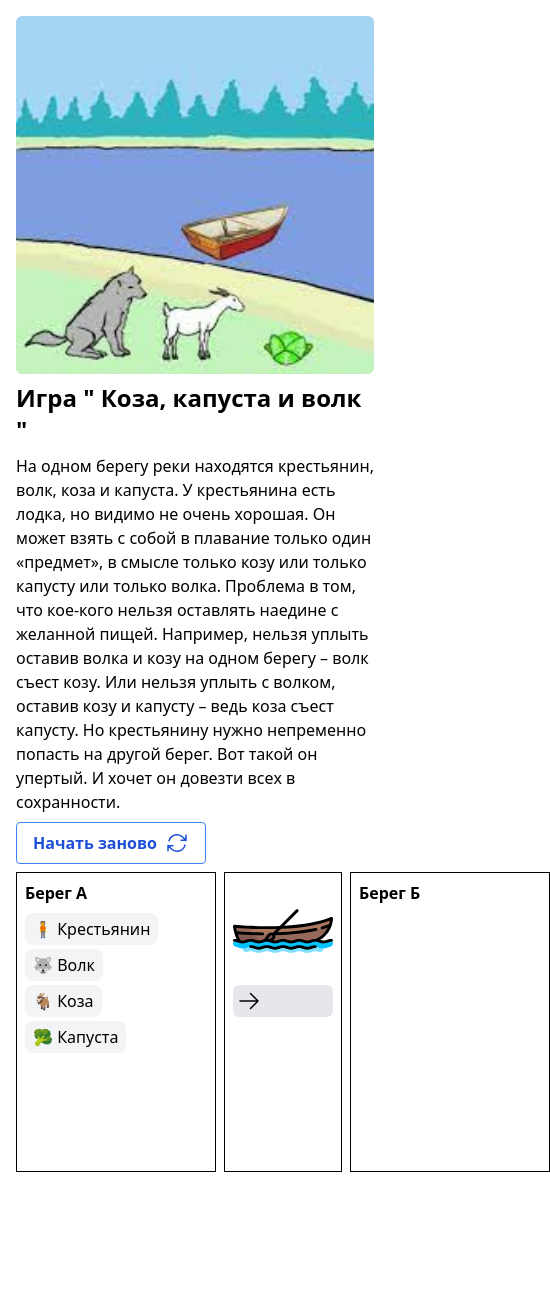
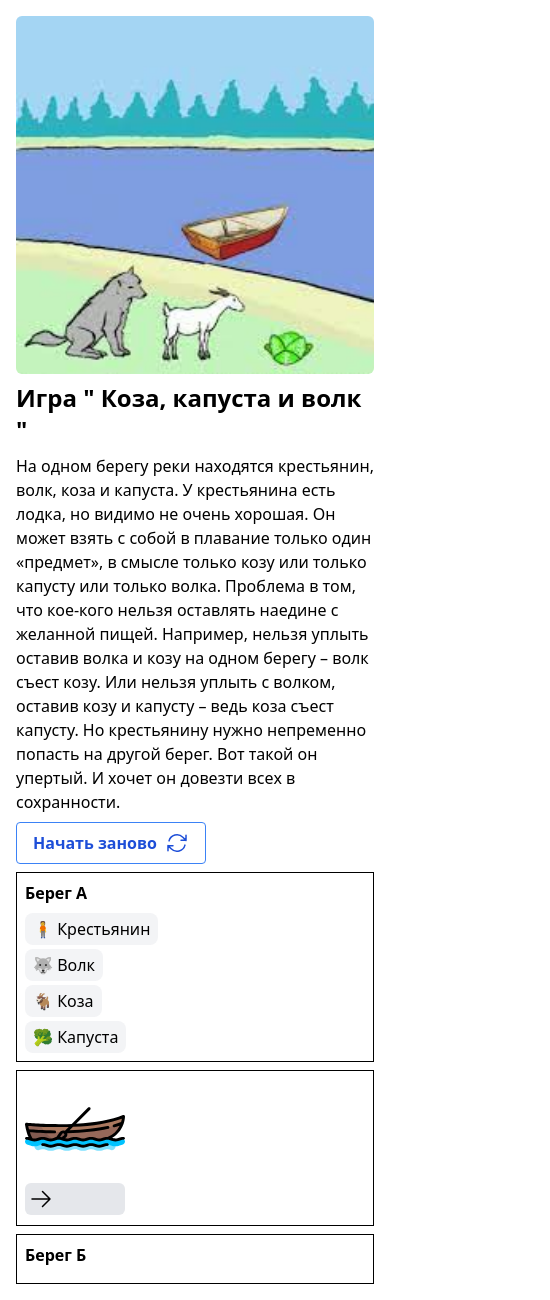
Before and after one commit to webdiller/wolf-goat-cabbage-game, a Next.js app: page / in a window 390 px wide. Shown: the whole page, 550 px wide, since content can reach past the window. Before the commit the page ends 1188 px from the top, so only its background shows below. Built offline with nearby package versions, Linux system fonts and the light colour scheme.

Commit message:
feat: add mobile ui/ux

```diff
--- a/src/pages/index.tsx
+++ b/src/pages/index.tsx
@@ -22,7 +22,7 @@ interface Entity {
   title: string;
   icon: string;
   match: string[];
-  errorMessage?: string
+  errorMessage?: string;
 }
 
 type Stage = "stop" | "sail";
@@ -263,9 +263,9 @@ export default function Home() {
             />
           </svg>
         </button>
-        <div className="min-h-[300px] flex gap-2">
+        <div className="min-h-[300px] flex md:flex-row flex-col gap-2">
           <div
-            className={clsx("border-[1px] space-y-2 border-black p-2 w-[200px] min-w-[200px]", {
+            className={clsx("border-[1px] space-y-2 border-black p-2 w-full md:w-[200px] min-w-[200px]", {
               "pointer-events-none": currentSide === "right",
             })}
           >
@@ -318,7 +318,7 @@ export default function Home() {
 
           <div
             ref={rightSideRef}
-            className={clsx("border-[1px] space-y-2 border-black p-2 w-[200px] min-w-[200px]", {
+            className={clsx("border-[1px] space-y-2 border-black p-2 w-full md:w-[200px] min-w-[200px]", {
               "pointer-events-none": currentSide === "left",
             })}
           >
```
